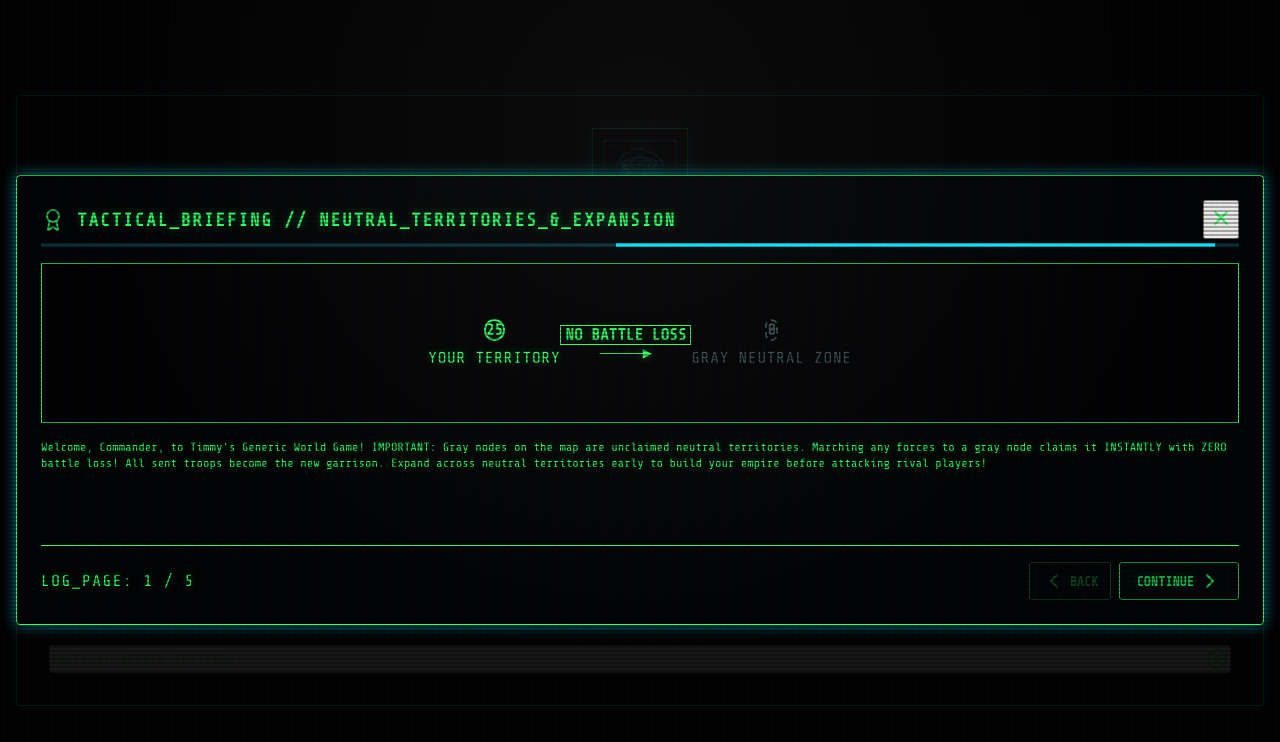
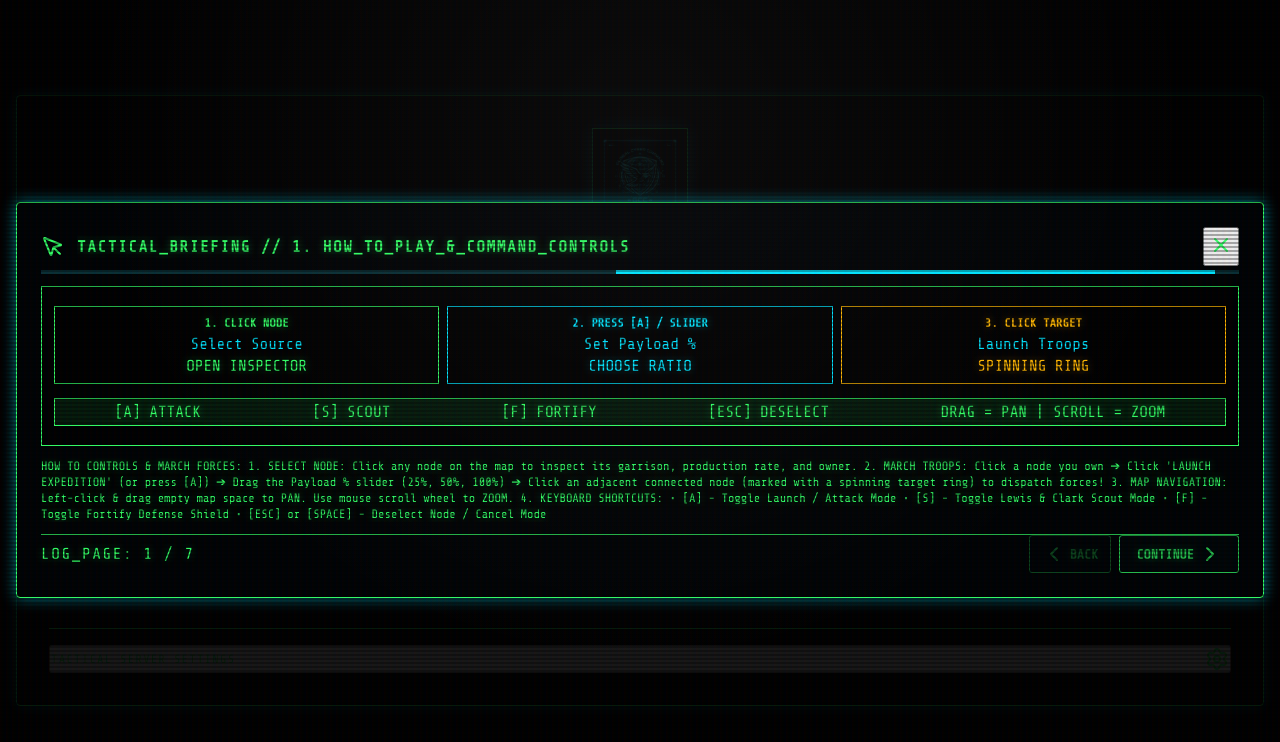
Before and after one commit to ConnorShih578/timmygenericworldgame, a React (Vite) app: page / in a window 1280 px wide. Shown: the top 742 px of the page. Built offline with nearby package versions, Linux system fonts and the light colour scheme.

Commit message:
feat: implement TutorialModal and update build assets and entry point

```diff
--- a/src/components/TutorialModal.tsx
+++ b/src/components/TutorialModal.tsx
@@ -1,5 +1,5 @@
 import React, { useState } from 'react';
-import { Shield, Target, Compass, Users, Award, ChevronRight, ChevronLeft, X } from 'lucide-react';
+import { Shield, Target, Compass, Users, Award, ChevronRight, ChevronLeft, X, Dices, Keyboard, MousePointer } from 'lucide-react';
 import { playSound } from '../utils/audio';
 
 interface TutorialModalProps {
@@ -21,111 +21,197 @@ export const TutorialModal: React.FC<TutorialModalProps> = ({ isOpen, onClose })
 
   const steps: TutorialStep[] = [
     {
-      title: 'NEUTRAL_TERRITORIES_&_EXPANSION',
+      title: '1. HOW_TO_PLAY_&_COMMAND_CONTROLS',
+      icon: <MousePointer className="w-8 h-8 text-p1 animate-bounce" />,
+      content: "HOW TO CONTROLS & MARCH FORCES:\n\n1. SELECT NODE: Click any node on the map to inspect its garrison, production rate, and owner.\n2. MARCH TROOPS: Click a node you own ➔ Click 'LAUNCH EXPEDITION' (or press [A]) ➔ Drag the Payload % slider (25%, 50%, 100%) ➔ Click an adjacent connected node (marked with a spinning target ring) to dispatch forces!\n3. MAP NAVIGATION: Left-click & drag empty map space to PAN. Use mouse scroll wheel to ZOOM.\n4. KEYBOARD SHORTCUTS:\n   • [A] - Toggle Launch / Attack Mode\n   • [S] - Toggle Lewis & Clark Scout Mode\n   • [F] - Toggle Fortify Defense Shield\n   • [ESC] or [SPACE] - Deselect Node / Cancel Mode",
+      schematic: (
+        <div className="w-full h-40 border border-p1 bg-black bg-opacity-50 p-3 flex flex-col justify-around font-mono">
+          <div className="grid grid-cols-3 gap-2 text-[10px] text-center">
+            <div className="p-2 border border-p1 bg-black flex flex-col items-center">
+              <span className="text-p1 font-bold text-xs">1. CLICK NODE</span>
+              <span className="text-white mt-1">Select Source</span>
+              <span className="text-[8px] text-p1 opacity-80 mt-1">OPEN INSPECTOR</span>
+            </div>
+            <div className="p-2 border border-p3 bg-black flex flex-col items-center">
+              <span className="text-p3 font-bold text-xs">2. PRESS [A] / SLIDER</span>
+              <span className="text-white mt-1">Set Payload %</span>
+              <span className="text-[8px] text-p3 opacity-80 mt-1">CHOOSE RATIO</span>
+            </div>
+            <div className="p-2 border border-p2 bg-black flex flex-col items-center">
+              <span className="text-p2 font-bold text-xs">3. CLICK TARGET</span>
+              <span className="text-white mt-1">Launch Troops</span>
+              <span className="text-[8px] text-p2 opacity-80 mt-1">SPINNING RING</span>
+            </div>
+          </div>
+          <div className="flex justify-around text-[9px] text-p1 bg-p1 bg-opacity-10 border border-p1 p-1">
+            <span>[A] ATTACK</span>
+            <span>[S] SCOUT</span>
+            <span>[F] FORTIFY</span>
+            <span>[ESC] DESELECT</span>
+            <span>DRAG = PAN | SCROLL = ZOOM</span>
+          </div>
+        </div>
+      )
+    },
+    {
+      title: '2. GAME_INITIATION_&_DRAFTING',
+      icon: <Dices className="w-8 h-8 text-p1 animate-spin" style={{ animationDuration: '10s' }} />,
+      content: "Drafting determines starting territory power:\n\n- ROCK PAPER SCISSORS: Every campaign begins with a Rock Paper Scissors selection to determine drafting order.\n- DRAFT BRACKETS: 1st place earns 3-Star (★3) Superpowers, 2nd earns 2-Star (★2) Regional powers, and 3rd/4th earn 1-Star (★1) Guerrilla nations.\n- GUERRILLA HANDICAP: 1-Star class powers receive +15 extra starting troops per node and a passive +30% Guerrilla Defense bonus on home nodes!\n- EMPIRE NAMING: Custom design your empire title or inherit historical country designations.",
+      schematic: (
+        <div className="w-full h-40 border border-p1 bg-black bg-opacity-50 p-3 flex flex-col justify-between font-mono">
+          <div className="flex justify-around items-center pt-2">
+            <div className="flex flex-col items-center">
+              <span className="text-[10px] text-p1">RPS CHOICE</span>
+              <div className="flex gap-1.5 text-sm my-1">🪨 📄 ✂️</div>
+              <span className="text-[9px] text-p2">DRAFT SELECTION</span>
+            </div>
+            <span className="text-p1 text-sm">▶</span>
+            <div className="flex flex-col items-center">
+              <span className="text-[10px] text-p2 font-bold">DRAFT CLASS</span>
+              <div className="text-xs text-white my-1 font-bold">★3 / ★2 / ★1</div>
+              <span className="text-[9px] text-p1 opacity-80">STAR BRACKETS</span>
+            </div>
+            <span className="text-p1 text-sm">▶</span>
+            <div className="flex flex-col items-center">
+              <span className="text-[10px] text-p4 font-bold">EMPIRE TITLE</span>
+              <div className="text-xs text-p4 my-1 border border-p4 px-1.5 py-0.5 bg-black">[CUSTOM]</div>
+              <span className="text-[9px] text-p4">SOVEREIGN</span>
+            </div>
+          </div>
+          <div className="text-[10px] text-p2 bg-p2 bg-opacity-10 border border-p2 p-1.5 text-center">
+            ★1 Division Special: +15 Extra Troops per Node & +30% Guerrilla Home Defense!
+          </div>
+        </div>
+      )
+    },
+    {
+      title: '3. INFRASTRUCTURE_&_CAPITAL_INTEGRITY',
+      icon: <Shield className="w-8 h-8 text-p2" />,
+      content: 'Nations are networks of sub-nodes rather than single points. Infrastructure classes provide specific advantages:\n\n1. Capitals (★): Command centers producing +1.0 troops/second.\n2. Cities (🏙): Industrial hubs producing +0.8 troops/second.\n3. Military Bases (⚔): Outposts producing +0.4 troops/second with defensive perks.\n\nCRITICAL WARNING — GOVERNMENT COLLAPSE: If your Capital is captured by an enemy, your empire suffers Government Collapse! Troop production is reduced by -50% across all your remaining sectors until the capital is reclaimed.',
+      schematic: (
+        <div className="w-full h-40 border border-p1 bg-black bg-opacity-50 p-3 flex flex-col justify-around font-mono">
+          <div className="grid grid-cols-3 gap-2 text-[10px] text-center">
+            <div className="p-2 border border-p2 bg-black flex flex-col items-center">
+              <span className="text-p2 font-bold text-xs">★ CAPITAL</span>
+              <span className="text-white mt-1">+1.0 troops/s</span>
+              <span className="text-[8px] text-p2 opacity-80 mt-1">COMMAND CORE</span>
+            </div>
+            <div className="p-2 border border-p1 bg-black flex flex-col items-center">
+              <span className="text-p1 font-bold text-xs">🏙 CITY</span>
+              <span className="text-white mt-1">+0.8 troops/s</span>
+              <span className="text-[8px] text-p1 opacity-80 mt-1">URBAN CLUSTER</span>
+            </div>
+            <div className="p-2 border border-p1 bg-black flex flex-col items-center">
+              <span className="text-p1 font-bold text-xs">⚔ MILITARY BASE</span>
+              <span className="text-white mt-1">+0.4 troops/s</span>
+              <span className="text-[8px] text-p1 opacity-80 mt-1">FORTRESS OUTPOST</span>
+            </div>
+          </div>
+          <div className="text-[10px] text-red-400 bg-red-950 bg-opacity-30 border border-red-500 p-1.5 text-center animate-pulse">
+            ⚠ CAPITAL FALL = GOVERNMENT COLLAPSE: -50% PRODUCTION ACROSS ALL SECTORS!
+          </div>
+        </div>
+      )
+    },
+    {
+      title: '4. NEUTRAL_EXPANSION_&_REINFORCEMENT',
       icon: <Award className="w-8 h-8 text-p1 animate-pulse" />,
-      content: "Welcome, Commander, to Timmy's Generic World Game! \n\nIMPORTANT: Gray nodes on the map are unclaimed neutral territories. Marching any forces to a gray node claims it INSTANTLY with ZERO battle loss! All sent troops become the new garrison. Expand across neutral territories early to build your empire before attacking rival players!",
+      content: 'Early expansion is vital to establishing a dominant empire footprint:\n\n- NEUTRAL GRAY NODES: Unclaimed gray nodes across the map start neutral with small garrisons.\n- ZERO BATTLE LOSS: Marching troops to a gray node claims it INSTANTLY with ZERO combat loss! All dispatched forces become the new home garrison.\n- EXPAND EARLY: Secure adjacent neutral clusters before rival commanders reach them.\n- EMPIRE TRANSPORT: You can transport troops freely through any connected network of friendly or allied nodes to reinforce threatened frontiers.',
       schematic: (
-        <div className="relative w-full h-40 border border-p1 bg-black bg-opacity-40 flex items-center justify-center overflow-hidden">
+        <div className="relative w-full h-40 border border-p1 bg-black bg-opacity-50 flex items-center justify-center overflow-hidden font-mono">
           <div className="absolute inset-0 bg-[radial-gradient(circle_at_center,rgba(51,255,102,0.1)_0%,transparent_70%)]"></div>
-          <div className="flex gap-10 z-10 items-center">
+          <div className="flex gap-8 z-10 items-center">
             <div className="flex flex-col items-center">
-              <div className="w-12 h-12 rounded-full border-2 border-p1 flex items-center justify-center font-bold font-mono text-p1">25</div>
-              <span className="text-[10px] mt-2 uppercase tracking-wider text-p1">Your Territory</span>
+              <div className="w-12 h-12 rounded-full border-2 border-p1 flex items-center justify-center font-bold text-p1 bg-black">25</div>
+              <span className="text-[10px] mt-1.5 text-p1 uppercase">Home Capital</span>
             </div>
-            <div className="flex flex-col items-center text-p1 animate-bounce">
-              <span className="text-[9px] font-bold border px-1 border-p1 bg-black">NO BATTLE LOSS</span>
-              <span className="text-xs">──────▶</span>
+            <div className="flex flex-col items-center text-p1">
+              <span className="text-[9px] font-bold border px-1 border-p1 bg-black text-p1 animate-pulse">100% CLAIM</span>
+              <span className="text-xs my-0.5">────────▶</span>
+              <span className="text-[8px] text-p1 opacity-80">ZERO BATTLE LOSS</span>
             </div>
             <div className="flex flex-col items-center">
-              <div className="w-12 h-12 rounded-full border-2 border-neutral border-dashed flex items-center justify-center font-bold font-mono text-neutral">0</div>
-              <span className="text-[10px] mt-2 uppercase tracking-wider text-neutral">Gray Neutral Zone</span>
+              <div className="w-12 h-12 rounded-full border-2 border-neutral border-dashed flex items-center justify-center font-bold text-neutral bg-black">0</div>
+              <span className="text-[10px] mt-1.5 text-neutral uppercase">Gray Neutral Zone</span>
             </div>
           </div>
         </div>
       )
     },
     {
-      title: 'INFRASTRUCTURE_METRICS',
-      icon: <Shield className="w-8 h-8 text-p2" />,
-      content: 'Nations are networks of sub-nodes rather than single points. There are three infrastructure classes: \n\n1. Capitals (★): High production (+1.0/s). If captured, all other owned nodes suffer a -50% Government Collapse production penalty. \n2. Cities (🏙): Moderate production (+0.8/s).\n3. Military Bases (⚔): Low production (+0.4/s) but grant +40% defense.',
+      title: '5. TACTICAL_DEPLOYMENT_&_VULNERABILITY',
+      icon: <Target className="w-8 h-8 text-p3" />,
+      content: 'Commanding troops requires balancing offensive pressure against origin defense:\n\n- DEPLOYMENT: Select your node, click Target, use the percentage slider (25%, 50%, 100%), and select a target destination.\n- VULNERABILITY COOLDOWN: For 5 seconds after launching forces, the origin node enters Vulnerability (flashing red): troop production halts and defense drops to 0.5x (Double Damage taken)!\n- FORTIFICATION MODE: Click Fortify to boost node defense by +50% (+100% / 2.0x for 1★ class) at the cost of -50% troop growth.\n- NATURAL BARRIERS: Borders over rivers (Rhine), mountains (Alps), or walls (Great Wall) grant defenders 1.5x - 2.5x defense multipliers.',
       schematic: (
-        <div className="w-full h-40 border border-p1 bg-black bg-opacity-40 p-3 flex flex-col justify-around">
-          <div className="flex justify-around text-[11px] font-mono">
-            <div className="flex items-center gap-2 border border-p1 p-1 bg-black w-24">
-              <span className="text-p2 font-bold">★</span>
-              <span>CAPITAL</span>
+        <div className="relative w-full h-40 border border-p1 bg-black bg-opacity-50 flex items-center justify-center overflow-hidden font-mono p-3">
+          <div className="flex flex-col items-center gap-2 z-10 w-full">
+            <div className="flex items-center gap-4 justify-center w-full">
+              <div className="flex flex-col items-center">
+                <div className="w-12 h-12 rounded-full border-2 border-red-500 flex items-center justify-center font-bold text-red-500 bg-black animate-pulse">5</div>
+                <span className="text-[9px] text-red-400 mt-1">Origin Node</span>
               </div>
-            <div className="flex items-center gap-2 border border-p1 p-1 bg-black w-24">
-              <span>🏙</span>
-              <span>CITY</span>
+              <div className="flex flex-col items-center text-red-500">
+                <span className="text-[9px] font-bold text-amber-400">50% FORCE PAYLOAD</span>
+                <span className="text-xs">━━━━▶</span>
+                <span className="text-[8px] text-red-400">LAUNCH DISORGANIZATION</span>
               </div>
-            <div className="flex items-center gap-2 border border-p1 p-1 bg-black w-24">
-              <span>⚔</span>
-              <span>BASE</span>
+              <div className="flex flex-col items-center">
+                <div className="w-10 h-10 rounded-full border-2 border-p1 flex items-center justify-center font-bold text-white bg-black">12</div>
+                <span className="text-[9px] text-p1 mt-1">Target Node</span>
               </div>
             </div>
-          <div className="text-[10px] leading-relaxed text-p1 opacity-80 text-center font-mono uppercase">
-            Capitals fuel production. Bases choke connections. If a capital collapses, production decays by 50% across all sectors.
-          </div>
-        </div>
-      )
-    },
-    {
-      title: 'DEPLOYMENT_&_VULNERABILITY',
-      icon: <Target className="w-8 h-8 text-p3" />,
-      content: 'Launch troops by clicking your node, selecting Target, and dragging the slider to deploy a portion of your forces. \n\nCAUTION: Sending attacks leaves your home node disorganized. For 5 seconds after launching forces, the origin node enters Vulnerability Cooldown (flashing red): its troop generation is frozen and it takes double damage (0.5x defense).',
-      schematic: (
-        <div className="relative w-full h-40 border border-p1 bg-black bg-opacity-40 flex items-center justify-center overflow-hidden">
-          <div className="absolute inset-0 bg-red-950 bg-opacity-10"></div>
-          <div className="flex flex-col items-center gap-2 z-10">
-            <div className="flex items-center gap-3">
-              <div className="w-12 h-12 rounded-full border-2 border-red-500 flex items-center justify-center font-bold text-red-500 animate-pulse">5</div>
-              <div className="text-red-500 animate-ping">⚡</div>
-              <div className="w-10 h-10 rounded-full border border-p1 flex items-center justify-center font-bold">12</div>
-            </div>
-            <div className="text-[9px] uppercase tracking-wider text-red-400 bg-red-950 px-2 py-0.5 border border-red-500 animate-pulse">
-              WARN: SYS_DEPL - 0.5x Defense Active
+            <div className="text-[9px] uppercase tracking-wider text-red-400 bg-red-950 px-3 py-1 border border-red-500 animate-pulse text-center w-full">
+              ⚡ 5s VULNERABILITY COOLDOWN: Defense 0.5x (Double Damage Taken) + Zero Production!
             </div>
           </div>
         </div>
       )
     },
     {
-      title: 'LEWIS_&_CLARK_ESPIONAGE',
+      title: '6. ESPIONAGE_&_SCOUTING_MISSIONS',
       icon: <Compass className="w-8 h-8 text-p2 animate-spin" style={{ animationDuration: '6s' }} />,
-      content: 'Conduct undercover scouting missions against adjacent nodes for 5 troops. Resolution is 50% Success or 50% Captured: \n\n- SUCCESS: Reveals exact details, and grants +25% attack strength (bypasses mountain and naval barriers like the Great Wall or Alps).\n- CAPTURED: Explorer is executed, targets mobilize (+10 troops), target counter-attacks, and war starts instantly (breaks alliances).',
+      content: 'Dispatch undercover Lewis & Clark scout missions against adjacent nodes for 5 troops. Missions resolve with a 50/50 outcome:\n\n- SUCCESS (50%): Uncovers exact enemy troop counts & fortification status, and grants +25% attack strength on subsequent strikes—completely bypassing natural border barriers (mountains & rivers)!\n- CAPTURED (50%): Scout is executed! The target node mobilizes +10 emergency garrison troops, triggers an instant counter-attack, and breaks active peace agreements.',
       schematic: (
-        <div className="relative w-full h-40 border border-p1 bg-black bg-opacity-40 flex items-center justify-center">
-          <div className="grid grid-cols-2 gap-4 w-full px-6 font-mono text-[10px] text-center">
-            <div className="p-2 border border-p1 bg-green-950 bg-opacity-20">
+        <div className="relative w-full h-40 border border-p1 bg-black bg-opacity-50 flex items-center justify-center font-mono p-3">
+          <div className="grid grid-cols-2 gap-4 w-full text-center text-[10px]">
+            <div className="p-2 border border-p1 bg-green-950 bg-opacity-20 flex flex-col justify-between">
+              <div>
                 <span className="text-p1 font-bold">SUCCESS (50%)</span>
-              <div className="mt-1 opacity-70">Intel Advantage</div>
-              <div className="text-[8px] mt-1 text-p1 border border-p1">+25% ATTACK SOVEREIGNTY</div>
+                <div className="mt-1 text-white">Full Telemetry Intel</div>
               </div>
-            <div className="p-2 border border-red-500 bg-red-950 bg-opacity-20 text-red-400">
-              <span className="font-bold">CAUGHT (50%)</span>
-              <div className="mt-1 opacity-70">Diplomatic Crisis</div>
-              <div className="text-[8px] mt-1 border border-red-500">INSTANT WAR / REBEL STRIKE</div>
+              <div className="text-[8px] mt-1 text-p1 border border-p1 p-1 bg-black">
+                +25% ATTACK SOVEREIGNTY (BYPASSES BARRIERS)
+              </div>
+            </div>
+            <div className="p-2 border border-red-500 bg-red-950 bg-opacity-20 text-red-400 flex flex-col justify-between">
+              <div>
+                <span className="font-bold text-red-400">CAPTURED (50%)</span>
+                <div className="mt-1 text-white">Scout Executed</div>
+              </div>
+              <div className="text-[8px] mt-1 border border-red-500 p-1 bg-black">
+                ENEMY +10 TROOPS / INSTANT COUNTER-WAR
+              </div>
             </div>
           </div>
         </div>
       )
     },
     {
-      title: 'COALITIONS_&_BETRAYAL',
+      title: '7. COALITIONS_&_DIPLOMATIC_VICTORY',
       icon: <Users className="w-8 h-8 text-p4" />,
-      content: 'Propose coalitions to other players through the scoreboard to form large alliances (like the UN or Small Nation Blocs). Allies share open borders to route troops and reinforce each other. If all active players are allied, you win together! \n\nYou can break an alliance at any time, but doing so triggers a 10-second Truce warning to give them time to prepare for backstabs.',
+      content: 'Diplomacy provides a path to shared global hegemony:\n\n- FORMING ALLIANCES: Propose coalitions to other players via the scoreboard. Allies share open border routing to transport troops and reinforce one another.\n- ALLIED VICTORY: If all surviving commanders on the map enter a formal Coalition, Allied Victory is declared for everyone in the bloc!\n- DISBANDING & TRUCE WARNING: Breaking an alliance triggers a 10-second Truce countdown warning, granting former allies time to prepare before hostile fire re-engages.',
       schematic: (
-        <div className="w-full h-40 border border-p1 bg-black bg-opacity-40 flex items-center justify-center font-mono">
-          <div className="flex flex-col items-center gap-3">
+        <div className="w-full h-40 border border-p1 bg-black bg-opacity-50 flex flex-col items-center justify-center gap-3 font-mono p-3">
           <div className="flex gap-4 items-center">
-              <span className="px-2 py-1 border border-p1 text-p1 text-xs">P1 (YOU)</span>
-              <span className="text-p1">🤝</span>
-              <span className="px-2 py-1 border border-p3 text-p3 text-xs">P2 (ALLY)</span>
+            <span className="px-2 py-1 border border-p1 text-p1 text-xs bg-black">EMPIRE A (YOU)</span>
+            <span className="text-p1 text-base">🤝</span>
+            <span className="px-2 py-1 border border-p3 text-p3 text-xs bg-black">EMPIRE B (ALLY)</span>
           </div>
-            <div className="text-[9px] uppercase tracking-wider text-p1 opacity-80 text-center">
-              Open Borders Enabled // Direct Transit Reinforcements Active
+          <div className="text-[10px] text-p1 opacity-90 text-center">
+            Shared Open Borders for Reinforcements // All Surviving Players Allied = JOINT VICTORY!
           </div>
+          <div className="text-[9px] text-p2 border border-p2 bg-black px-2 py-0.5 text-center">
+            Dissolving Coalition triggers a 10s Truce Warning before hostile weapons unlock.
           </div>
         </div>
       )
@@ -155,12 +241,12 @@ export const TutorialModal: React.FC<TutorialModalProps> = ({ isOpen, onClose })
       {/* Curved CRT Curvature Glass Effect overlay */}
       <div className="absolute inset-0 bg-[radial-gradient(circle_at_center,rgba(0,0,0,0)_60%,rgba(0,0,0,0.75)_100%)] pointer-events-none"></div>
 
-      <div className="radar-panel max-w-xl w-full p-6 border-p1 glow-border relative z-10 flex flex-col justify-between h-[450px]">
+      <div className="radar-panel max-w-xl w-full p-6 border-p1 glow-border relative z-10 flex flex-col justify-between h-[470px]">
         {/* Header */}
         <div className="flex justify-between items-center mb-1">
           <div className="flex items-center gap-3">
             {currentStepData.icon}
-            <h2 className="text-lg font-bold tracking-widest text-p1 glow-text uppercase">
+            <h2 className="text-base sm:text-lg font-bold tracking-widest text-p1 glow-text uppercase truncate max-w-[360px]">
               TACTICAL_BRIEFING // {currentStepData.title}
             </h2>
           </div>
@@ -172,22 +258,22 @@ export const TutorialModal: React.FC<TutorialModalProps> = ({ isOpen, onClose })
           </button>
         </div>
 
-        <div className="loader-bar mb-4"></div>
+        <div className="loader-bar mb-3"></div>
 
         {/* Schematic Display */}
-        <div className="mb-4">
+        <div className="mb-3">
           {currentStepData.schematic}
         </div>
 
         {/* Informational Text */}
-        <div className="flex-1 overflow-y-auto custom-scrollbar pr-2 mb-4">
+        <div className="flex-1 overflow-y-auto custom-scrollbar pr-2 mb-3">
           <p className="text-xs leading-relaxed text-p1 opacity-90 whitespace-pre-line font-mono">
             {currentStepData.content}
           </p>
         </div>
 
         {/* Foot navigations */}
-        <div className="flex justify-between items-center border-t border-p1 border-opacity-30 pt-4">
+        <div className="flex justify-between items-center border-t border-p1 border-opacity-30 pt-3">
           <div className="text-[10px] text-p1 opacity-50 uppercase tracking-widest font-mono">
             LOG_PAGE: {currentStep + 1} / {steps.length}
           </div>
```
Also changed, not shown: 3 other files (tests, documents, lock files or other folders). Lines whose indentation alone changed are shown as unchanged.
